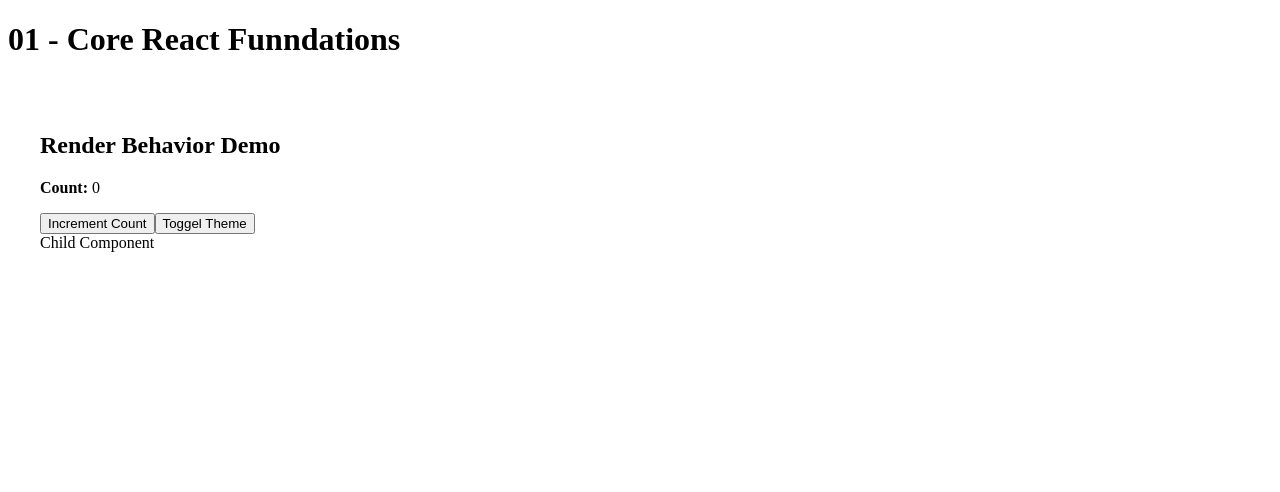
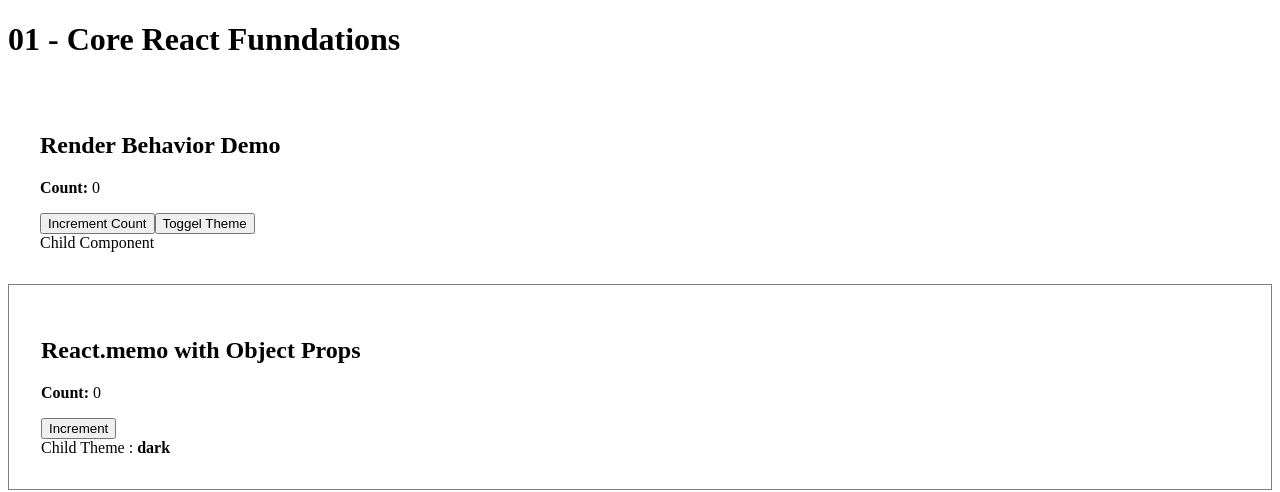
Before and after one commit to sidram403/react-deep-mastery, a React (Vite) app in the folder 01-core-react/: page / in a window 1280 px wide. Shown: the top 492 px of the page. Built offline with nearby package versions, Linux system fonts and the light colour scheme.

Commit message:
feat: demonstrate React.memo shallow comparison failure with object props

```diff
--- a/01-core-react/src/App.tsx
+++ b/01-core-react/src/App.tsx
@@ -1,5 +1,6 @@
 import React from "react";
 import { RenderBehavior } from "./features/render-behavior";
+import { MemoWithProps } from "./features/render-behavior/memo-with-props";
 
 /**
  * Application root
@@ -13,6 +14,7 @@ function App(): React.ReactElement {
     <main>
       <h1>01 - Core React Funndations</h1>
       <RenderBehavior />
+      <MemoWithProps />
     </main>
   );
 }
--- /dev/null
+++ b/01-core-react/src/features/render-behavior/memo-with-props/Child.tsx
@@ -0,0 +1,29 @@
+import React, { memo } from "react";
+
+/**
+ * Child Component (Memo Version)
+ *
+ * Receives config object as prop
+ *
+ * Important concept:
+ * - React.memo does shallow comparison.
+ * - If object reference changes, component re-renders
+ */
+
+interface ChildProps {
+  config: {
+    theme: string;
+  };
+}
+
+function Child({ config }: ChildProps): React.ReactElement {
+  console.log("Child Rendered - memo-with-props");
+
+  return (
+    <div>
+      Child Theme : <strong>{config.theme}</strong>
+    </div>
+  );
+}
+
+export default memo(Child);
--- /dev/null
+++ b/01-core-react/src/features/render-behavior/memo-with-props/Parent.tsx
@@ -0,0 +1,36 @@
+import React, { useState } from "react";
+import Child from "./Child";
+
+/**
+ * PArent Component
+ *
+ * Demonstrates why React.memo fails
+ * when passing inline object props
+ */
+
+function Parent(): React.ReactElement {
+  const [count, setCount] = useState<number>(0);
+
+  console.log("Parent Rendered - memo-with-props");
+
+  return (
+    <section style={{ padding: "2rem", border: "1px solid gray" }}>
+      <h2>React.memo with Object Props</h2>
+
+      <p>
+        <strong>Count:</strong> {count}
+      </p>
+
+      <button onClick={() => setCount((prev) => prev + 1)}>Increment</button>
+
+      {/*
+        Inline object creation.
+        This creates NEW reference on every render
+        React.memo shallow comparison fails.
+      */}
+      <Child config={{ theme: "dark" }} />
+    </section>
+  );
+}
+
+export default Parent;
--- /dev/null
+++ b/01-core-react/src/features/render-behavior/memo-with-props/index.ts
@@ -0,0 +1 @@
+export { default as MemoWithProps } from "./Parent";
```
